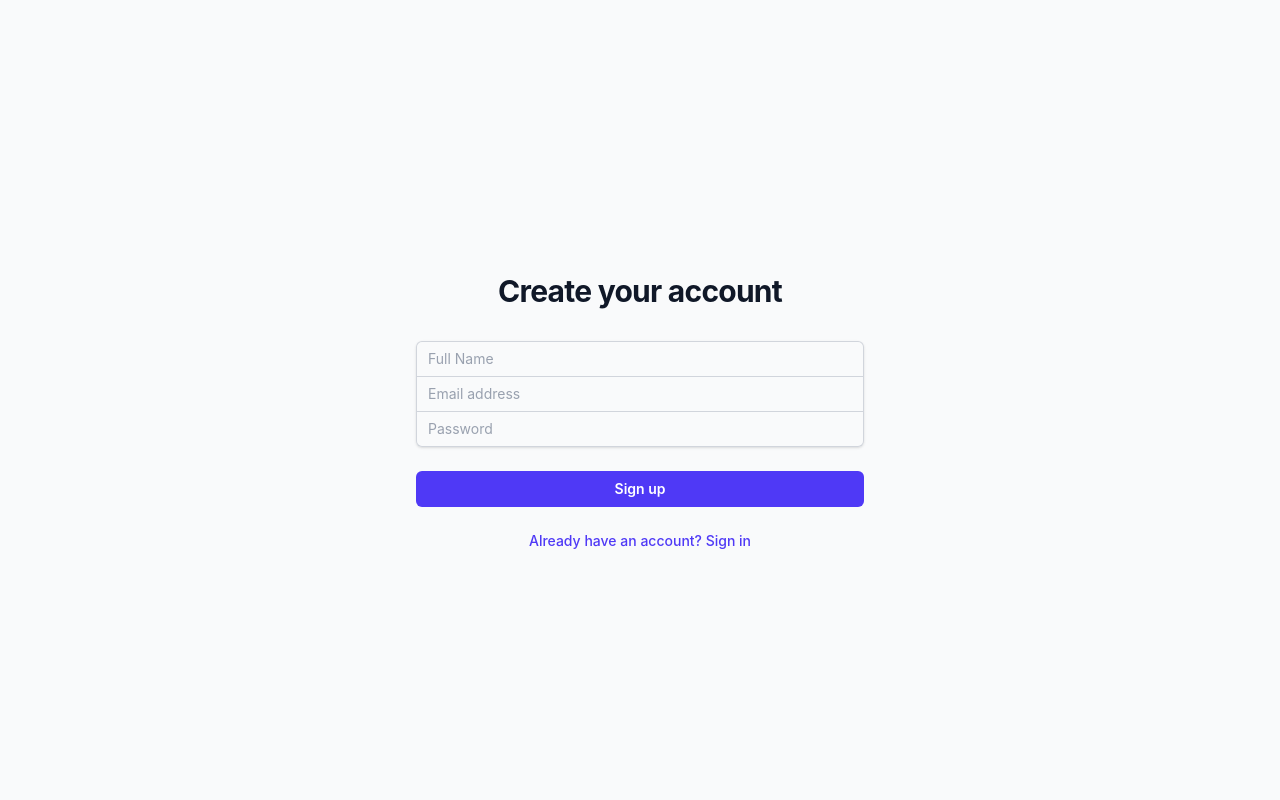
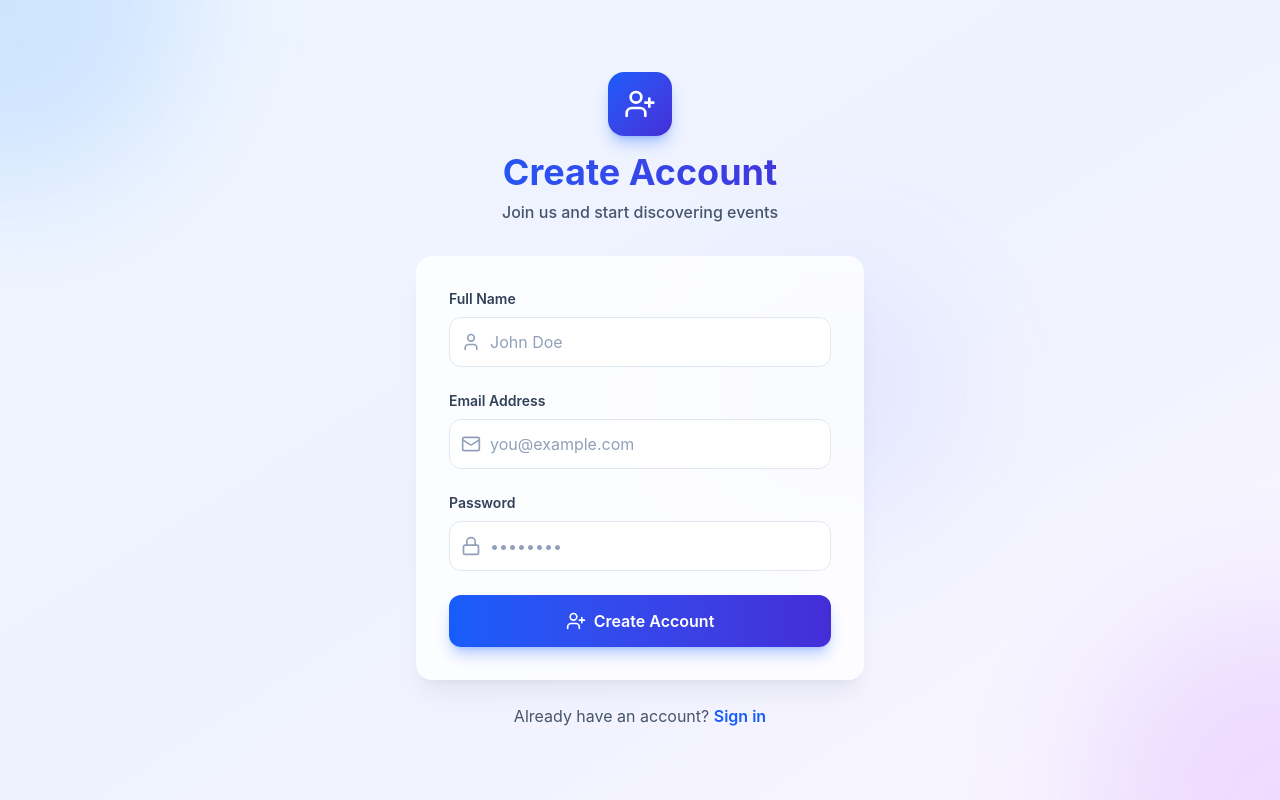
Before and after one commit to mateiv-dev/dotevent-frontend, a Next.js app: page /signup in a window 1280 px wide. Built offline with nearby package versions, Linux system fonts and the light colour scheme; no server answers.

Commit message:
Ported FIGMA design to register page

```diff
--- a/app/signup/page.tsx
+++ b/app/signup/page.tsx
@@ -4,6 +4,7 @@ import { useState } from "react";
 import { useAuth } from "../context/AuthContext";
 import { useRouter } from "next/navigation";
 import Link from "next/link";
+import { UserPlus, Mail, Lock, User } from "lucide-react";
 
 export default function SignupPage() {
   const [email, setEmail] = useState("");
@@ -32,64 +33,133 @@ export default function SignupPage() {
   };
 
   return (
-    <div className="flex min-h-screen items-center justify-center bg-gray-50 px-4 py-12 sm:px-6 lg:px-8">
-      <div className="w-full max-w-md space-y-8">
+    <div className="flex min-h-screen items-center justify-center bg-gradient-to-br from-blue-50 via-indigo-50 to-purple-50 px-4 py-12 sm:px-6 lg:px-8 relative overflow-hidden">
+      {/* Decorative blur elements */}
+      <div className="absolute top-0 left-0 w-96 h-96 bg-blue-400 opacity-20 rounded-full blur-3xl -translate-x-1/2 -translate-y-1/2"></div>
+      <div className="absolute bottom-0 right-0 w-96 h-96 bg-purple-400 opacity-20 rounded-full blur-3xl translate-x-1/2 translate-y-1/2"></div>
+      <div className="absolute top-1/3 right-1/4 w-64 h-64 bg-indigo-400 opacity-10 rounded-full blur-3xl"></div>
+
+      <div className="w-full max-w-md relative z-10">
+        {/* Logo/Brand section with gradient */}
+        <div className="text-center mb-8">
+          <div className="inline-flex items-center justify-center w-16 h-16 bg-gradient-to-br from-blue-600 to-indigo-700 rounded-2xl shadow-lg shadow-blue-600/30 mb-4">
+            <UserPlus className="text-white" size={32} />
+          </div>
+          <h2 className="text-4xl font-bold bg-gradient-to-r from-blue-600 to-indigo-700 bg-clip-text text-transparent mb-2">
+            Create Account
+          </h2>
+          <p className="text-slate-600 font-medium">
+            Join us and start discovering events
+          </p>
+        </div>
+
+        {/* Main card */}
+        <div className="bg-white/80 backdrop-blur-xl rounded-2xl shadow-xl shadow-slate-900/5 p-8 border border-white/20">
+          <form className="space-y-6" onSubmit={handleSubmit}>
+            {/* Name input */}
             <div>
-          <h2 className="mt-6 text-center text-3xl font-bold tracking-tight text-gray-900">
-            Create your account
-          </h2>
+              <label htmlFor="name" className="block text-sm font-semibold text-slate-700 mb-2">
+                Full Name
+              </label>
+              <div className="relative">
+                <div className="absolute inset-y-0 left-0 pl-3 flex items-center pointer-events-none z-10">
+                  <User className="text-slate-400" size={20} />
                 </div>
-        <form className="mt-8 space-y-6" onSubmit={handleSubmit}>
-          <div className="-space-y-px rounded-md shadow-sm">
-            <div>
                 <input
+                  id="name"
                   type="text"
                   required
-                className="relative block w-full rounded-t-md border-0 py-1.5 text-gray-900 ring-1 ring-inset ring-gray-300 placeholder:text-gray-400 focus:z-10 focus:ring-2 focus:ring-inset focus:ring-indigo-600 sm:text-sm sm:leading-6 px-3"
-                placeholder="Full Name"
+                  className="block w-full pl-10 pr-3 py-3 border border-slate-200 rounded-xl text-slate-900 placeholder:text-slate-400 focus:outline-none focus:ring-2 focus:ring-blue-500 focus:border-transparent transition-all bg-white/50 backdrop-blur-sm"
+                  placeholder="John Doe"
                   value={name}
                   onChange={(e) => setName(e.target.value)}
                 />
               </div>
+            </div>
+
+            {/* Email input */}
             <div>
+              <label htmlFor="email" className="block text-sm font-semibold text-slate-700 mb-2">
+                Email Address
+              </label>
+              <div className="relative">
+                <div className="absolute inset-y-0 left-0 pl-3 flex items-center pointer-events-none z-10">
+                  <Mail className="text-slate-400" size={20} />
+                </div>
                 <input
+                  id="email"
                   type="email"
                   required
-                className="relative block w-full border-0 py-1.5 text-gray-900 ring-1 ring-inset ring-gray-300 placeholder:text-gray-400 focus:z-10 focus:ring-2 focus:ring-inset focus:ring-indigo-600 sm:text-sm sm:leading-6 px-3"
-                placeholder="Email address"
+                  className="block w-full pl-10 pr-3 py-3 border border-slate-200 rounded-xl text-slate-900 placeholder:text-slate-400 focus:outline-none focus:ring-2 focus:ring-blue-500 focus:border-transparent transition-all bg-white/50 backdrop-blur-sm"
+                  placeholder="you@example.com"
                   value={email}
                   onChange={(e) => setEmail(e.target.value)}
                 />
               </div>
+            </div>
+
+            {/* Password input */}
             <div>
+              <label htmlFor="password" className="block text-sm font-semibold text-slate-700 mb-2">
+                Password
+              </label>
+              <div className="relative">
+                <div className="absolute inset-y-0 left-0 pl-3 flex items-center pointer-events-none z-10">
+                  <Lock className="text-slate-400" size={20} />
+                </div>
                 <input
+                  id="password"
                   type="password"
                   required
-                className="relative block w-full rounded-b-md border-0 py-1.5 text-gray-900 ring-1 ring-inset ring-gray-300 placeholder:text-gray-400 focus:z-10 focus:ring-2 focus:ring-inset focus:ring-indigo-600 sm:text-sm sm:leading-6 px-3"
-                placeholder="Password"
+                  className="block w-full pl-10 pr-3 py-3 border border-slate-200 rounded-xl text-slate-900 placeholder:text-slate-400 focus:outline-none focus:ring-2 focus:ring-blue-500 focus:border-transparent transition-all bg-white/50 backdrop-blur-sm"
+                  placeholder="••••••••"
                   value={password}
                   onChange={(e) => setPassword(e.target.value)}
                 />
               </div>
             </div>
 
-          {error && <p className="text-red-500 text-sm">{error}</p>}
+            {/* Error message */}
+            {error && (
+              <div className="bg-red-50 border border-red-200 text-red-700 px-4 py-3 rounded-xl text-sm flex items-start gap-2">
+                <svg className="w-5 h-5 shrink-0 mt-0.5" fill="currentColor" viewBox="0 0 20 20">
+                  <path fillRule="evenodd" d="M10 18a8 8 0 100-16 8 8 0 000 16zM8.707 7.293a1 1 0 00-1.414 1.414L8.586 10l-1.293 1.293a1 1 0 101.414 1.414L10 11.414l1.293 1.293a1 1 0 001.414-1.414L11.414 10l1.293-1.293a1 1 0 00-1.414-1.414L10 8.586 8.707 7.293z" clipRule="evenodd" />
+                </svg>
+                <span>{error}</span>
+              </div>
+            )}
 
-          <div>
+            {/* Submit button */}
             <button
               type="submit"
               disabled={isLoading}
-              className="group relative flex w-full justify-center rounded-md bg-indigo-600 px-3 py-2 text-sm font-semibold text-white hover:bg-indigo-500 focus-visible:outline focus-visible:outline-2 focus-visible:outline-offset-2 focus-visible:outline-indigo-600 disabled:opacity-50 disabled:cursor-not-allowed"
+              className="w-full bg-gradient-to-r from-blue-600 to-indigo-700 text-white px-6 py-3.5 rounded-xl font-semibold shadow-lg shadow-blue-600/30 hover:shadow-xl hover:shadow-blue-600/40 hover:scale-[1.02] active:scale-[0.98] transition-all disabled:opacity-50 disabled:cursor-not-allowed disabled:hover:scale-100 flex items-center justify-center gap-2"
             >
-              {isLoading ? "Creating account..." : "Sign up"}
+              {isLoading ? (
+                <>
+                  <svg className="animate-spin h-5 w-5" xmlns="http://www.w3.org/2000/svg" fill="none" viewBox="0 0 24 24">
+                    <circle className="opacity-25" cx="12" cy="12" r="10" stroke="currentColor" strokeWidth="4"></circle>
+                    <path className="opacity-75" fill="currentColor" d="M4 12a8 8 0 018-8V0C5.373 0 0 5.373 0 12h4zm2 5.291A7.962 7.962 0 014 12H0c0 3.042 1.135 5.824 3 7.938l3-2.647z"></path>
+                  </svg>
+                  Creating account...
+                </>
+              ) : (
+                <>
+                  <UserPlus size={20} />
+                  Create Account
+                </>
+              )}
             </button>
+          </form>
         </div>
-          <div className="text-sm text-center">
-            <Link href="/login" className="font-medium text-indigo-600 hover:text-indigo-500">
-              Already have an account? Sign in
+
+        {/* Footer link */}
+        <p className="text-center mt-6 text-slate-600">
+          Already have an account?{" "}
+          <Link href="/login" className="font-semibold text-blue-600 hover:text-indigo-700 transition-colors">
+            Sign in
           </Link>
-          </div>
-        </form>
+        </p>
       </div>
     </div>
   );
```
Lines whose indentation alone changed are shown as unchanged.
